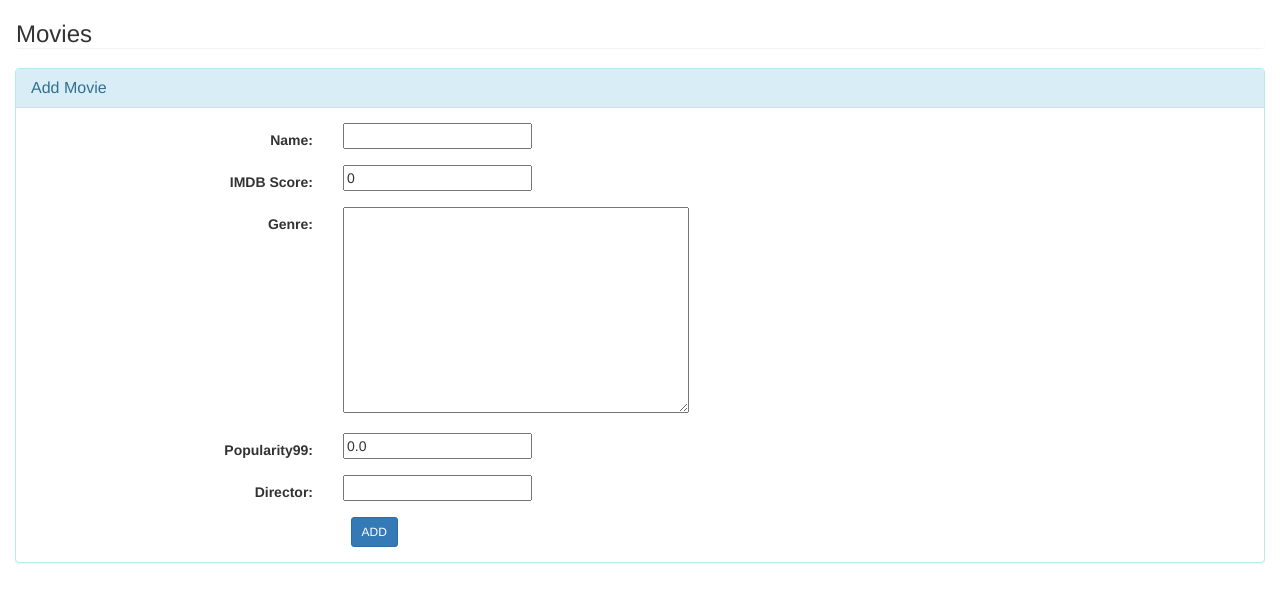
After one commit to AnkitaGupta107/Movies, a Django app: page /movie/add/ in a window 1280 px wide. The commit adds this page. Shown: the top 602 px of the page. Run offline with Django 3.2, Linux system fonts and the light colour scheme; the visitor is signed in with stand-in values (Sample User, id 1); some libraries are stand-ins or nearby versions.

Commit message:
Add/Edit/Delete movies features added

```diff
--- a/ShopSenseMovie/settings.py
+++ b/ShopSenseMovie/settings.py
@@ -90,6 +90,12 @@ STATIC_URL = '/static/'
 
 TEMPLATE_DIRS = (os.path.join(BASE_DIR,  'templates'),)
 
+
+TEMPLATE_LOADERS = (
+    'django.template.loaders.filesystem.Loader',
+    'django.template.loaders.app_directories.Loader',
+)
+
 TEMPLATE_CONTEXT_PROCESSORS = (
     'django.contrib.auth.context_processors.auth',
     'django.core.context_processors.request'
--- a/ShopSenseMovie/urls.py
+++ b/ShopSenseMovie/urls.py
@@ -13,4 +13,6 @@ urlpatterns = patterns('',
     url(r'^admin/', include(admin.site.urls)),
     url(r'^api-auth/', include('rest_framework.urls', namespace='rest_framework')),
     url(r'^movies/$', view_movies, name='view_movies'),
+    url(r'^movie/add/$', add_movies, name='add_movies'),
+    url(r'^movie/(?P<movie_id>[-\w]+)/edit/$', edit_movies, name='edit_movies'),
 )
--- /dev/null
+++ b/apps/movie/forms.py
@@ -0,0 +1,26 @@
+from django.forms.models import ModelForm
+from apps.movie.models import Movie, Director
+
+
+class AddMovieForm(ModelForm):
+    class Meta:
+        model = Movie
+        exclude = ['director']
+
+
+class AddDirectorForm(ModelForm):
+    class Meta:
+        model = Director
+        fields = ['director_name']
+
+
+class EditMovieForm(ModelForm):
+    class Meta:
+        model = Movie
+        exclude = ['director']
+
+
+class EditDirectorForm(ModelForm):
+    class Meta:
+        model = Director
+        fields = ['director_name']
--- a/apps/movie/models.py
+++ b/apps/movie/models.py
@@ -9,10 +9,10 @@ class Movie(models.Model):
     director = models.ForeignKey("Director", on_delete=models.SET_NULL, related_name='movie_director', null=True, blank=True)
 
     def __unicode__(self):
-        return str(self.pk) + ":" + self.name + "," + self.director.name
+        return str(self.pk) + ":" + self.name + "," + self.director
 
 class Director(models.Model):
-    name = models.CharField(max_length=255, help_text="Name of the film Director")
+    director_name = models.CharField(max_length=255, help_text="Name of the film Director")
 
     def __unicode__(self):
-        return self.name
+        return self.director_name
--- a/apps/movie/tables.py
+++ b/apps/movie/tables.py
@@ -3,6 +3,7 @@ from apps.movie.models import Movie
 
 
 class MovieTable(tables.Table):
+
     class Meta:
         model = Movie
         per_page = 25
--- a/apps/movie/views.py
+++ b/apps/movie/views.py
@@ -1,11 +1,15 @@
 from django.shortcuts import render
 from django_tables2.config import RequestConfig
-from rest_framework.decorators import api_view
+from rest_framework.decorators import api_view, permission_classes
+from rest_framework.permissions import AllowAny, IsAdminUser
+from apps.movie.forms import *
 from apps.movie.models import *
 from apps.movie.tables import MovieTable
+from utils.general_methods import get_json_response
 
 
 @api_view(['GET'])
+@permission_classes((AllowAny, ))
 def view_movies(request, *args, **kwargs):
     template = 'show_movies.html'
 
@@ -14,7 +18,7 @@ def view_movies(request, *args, **kwargs):
         filter_dict['name__icontains'] = request.GET.get('name')
 
     if request.GET.get('director'):
-        filter_dict['director__name__icontains'] = request.GET.get('director')
+        filter_dict['director__director_name__icontains'] = request.GET.get('director')
 
     movies = Movie.objects.filter(**filter_dict)
     movie_table = MovieTable(movies)
@@ -23,5 +27,60 @@ def view_movies(request, *args, **kwargs):
     return render(request, template, context_dict)
 
 @api_view(['GET', 'POST'])
-def manage_movies(request, *args, **kwargs):
-    pass
+@permission_classes((IsAdminUser, ))
+def add_movies(request, *args, **kwargs):
+    template = 'add_movie.html'
+
+    if request.method == 'GET':
+        movie_form = AddMovieForm()
+        director_form = AddDirectorForm()
+        context_dict = {'movie_form': movie_form, 'director_form': director_form}
+        return render(request, template, context_dict)
+
+    elif request.method == 'POST':
+        movie_form = AddMovieForm(request.POST)
+        director_form = AddDirectorForm(request.POST)
+        if director_form.is_valid() and movie_form.is_valid():
+            director = director_form.save()
+            movie = movie_form.save(commit=False)
+            movie.director = director
+            movie.save()
+            context_dict = {'movie_form': movie_form, 'director_form': director_form, 'form_saved': 'Movie added successfully.'}
+            return render(request, template, context_dict)
+        else:
+            return render(request, template, {'movie_form': movie_form, 'director_form': director_form})
+    return render(request, template, {'msg': 'Cannot create Movies at present'})
+
+@api_view(['GET', 'POST'])
+@permission_classes((IsAdminUser,))
+def edit_movies(request, *args, **kwargs):
+    template = 'edit_movie.html'
+    movie_pk = kwargs.get('movie_id')
+    movie = Movie.objects.get(pk=int(movie_pk))
+    director = Director.objects.filter(pk=movie.director.pk).first()
+
+    if request.method == 'GET':
+        movie_form = EditMovieForm(instance=movie)
+        director_form = EditDirectorForm(instance=director)
+        context_dict = {'movie_form': movie_form, 'director_form': director_form}
+        return render(request, template, context_dict)
+
+    if request.method == 'POST':
+        if request.is_ajax() and request.POST.get('delete'):
+            movie.delete()
+            context_msg = {'message': 'Movie deleted successfully!!', 'status': 'ok'}
+            return get_json_response(context_msg)
+
+        movie_form = EditMovieForm(request.POST, instance=movie)
+        director_form = EditDirectorForm(request.POST, instance=director)
+
+        if director_form.is_valid() and movie_form.is_valid():
+            direc = director_form.save()
+            mov = movie_form.save(commit=False)
+            mov.director = direc
+            mov.save()
+            context_dict = {'movie_form': movie_form, 'director_form': director_form, 'form_saved': 'Movie updated successfully.'}
+            return render(request, template, context_dict)
+        else:
+            return render(request, template, {'movie_form': movie_form, 'director_form': director_form})
+    return render(request, template, {'msg': 'Cannot create Movies at present'})
--- /dev/null
+++ b/templates/add_movie.html
@@ -0,0 +1,88 @@
+{% extends 'base.html' %}
+{% block container %}
+    <div class="container-fluid">
+        <div class="row">
+            <div class="col-md-12">
+                <h3 class="panel">
+                    Movies
+                </h3>
+            </div>
+        </div>
+        <div class="row">
+            <div class="col-md-12">
+                <div class="panel panel-info">
+                    <div class="panel-heading">
+                        <h3 class="panel-title">Add Movie</h3>
+                    </div>
+                    <div class="panel-body">
+                        <div class="row">
+                            <div class="col-md-12">
+                                {% if msg %}
+                                    <h3>{{ msg }}</h3>
+                                {% else %}
+                                    <form method="post" class="form-horizontal">
+                                        {% csrf_token %}
+                                        <div class="form-body">
+                                            <div class="form-group">
+                                                <label class="col-md-3 control-label">Name:</label>
+
+                                                <div class="col-md-4">
+                                                    {{ movie_form.name }}{{ movie_form.name.errors }}
+                                                </div>
+                                            </div>
+                                            <div class="form-group">
+                                                <label class="col-md-3 control-label">IMDB Score:</label>
+
+                                                <div class="col-md-4">
+                                                    {{ movie_form.imdb_score }}{{ movie_form.imdb_score.errors }}
+                                                </div>
+                                            </div>
+                                            <div class="form-group">
+                                                <label class="col-md-3 control-label">Genre:</label>
+
+                                                <div class="col-md-4">
+                                                    {{ movie_form.genre }}{{ movie_form.genre.errors }}
+                                                </div>
+                                            </div>
+                                            <div class="form-group">
+                                                <label class="col-md-3 control-label">Popularity99:</label>
+
+                                                <div class="col-md-4">
+                                                    {{ movie_form.popularity99 }}{{ movie_form.popularity99.errors }}
+                                                </div>
+                                            </div>
+                                            <div class="form-group">
+                                                <label class="col-md-3 control-label">Director:</label>
+
+                                                <div class="col-md-4">
+                                                    {{ director_form.director_name }}{{ director_form.director_name.errors }}
+                                                </div>
+                                            </div>
+                                        </div>
+                                        <div class="form-actions fluid">
+                                            <div class="col-md-offset-3 col-md-9">
+                                                <button type="submit" id="add" class="btn btn-primary btn-sm">ADD</button>
+                                            </div>
+                                        </div>
+                                    </form>
+                                {% endif %}
+                            </div>
+                        </div>
+                    </div>
+                </div>
+            </div>
+        </div>
+    </div>
+{% endblock %}
+{% block extra_scripts %}
+    <script type='text/javascript'>
+        $(document).ready(function () {
+            var form_saved = "{{ form_saved }}";
+
+            if (form_saved) {
+                alert("{{ form_saved }}");
+                location.href = "{% url 'view_movies' %}";
+            }
+        });
+    </script>
+{% endblock extra_scripts %}
--- /dev/null
+++ b/templates/base.html
@@ -0,0 +1,29 @@
+{% load static %}
+<!DOCTYPE html>
+<html lang="en">
+<head>
+    <meta charset="UTF-8">
+    <meta name="viewport" content="width=device-width, initial-scale=1">
+    <title>Movies</title>
+
+    {% block css %}
+        <link rel="stylesheet" href="{% static 'django_tables2/themes/paleblue/css/screen.css' %}" />
+        <link rel="stylesheet" href="http://maxcdn.bootstrapcdn.com/bootstrap/3.3.6/css/bootstrap.min.css">
+    {% endblock %}
+
+    {% block extra_css %}
+    {% endblock %}
+</head>
+<body>
+    {% block container %}
+    {% endblock %}
+
+    {% block default_scripts %}
+        <script src="https://ajax.googleapis.com/ajax/libs/jquery/1.12.0/jquery.min.js"></script>
+        <script src="http://maxcdn.bootstrapcdn.com/bootstrap/3.3.6/js/bootstrap.min.js"></script>
+    {% endblock %}
+
+    {% block extra_scripts %}
+    {% endblock %}
+</body>
+</html>
--- /dev/null
+++ b/utils/__init__.py
@@ -0,0 +1 @@
+__author__ = 'ankitagupta'
```
Also changed, not shown: templates/edit_movie.html (added, +107 -0 lines), templates/show_movies.html (+24 -18 lines), utils/general_methods.py (added, +8 -0 lines), apps/movie/migrations/0001_initial.py (added), apps/movie/migrations/0002_auto_20160410_1147.py (added), apps/movie/migrations/__init__.py (added).
